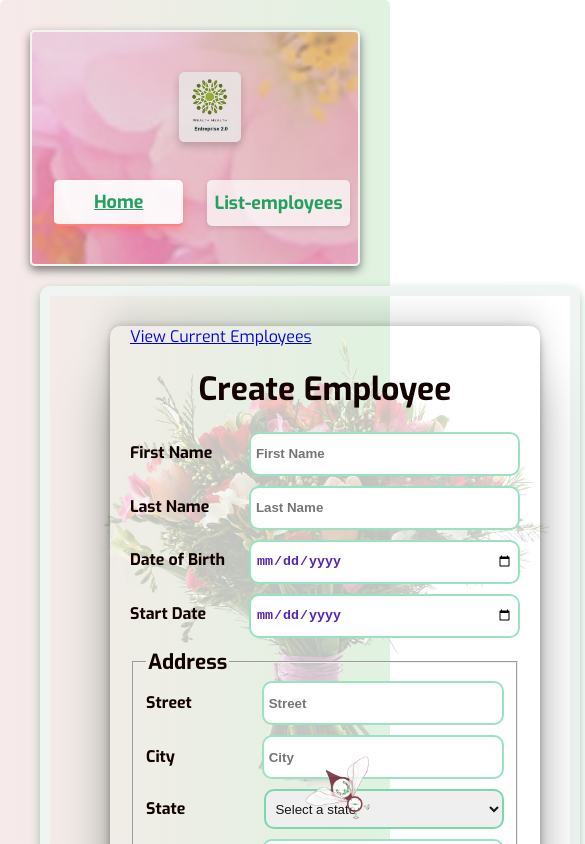
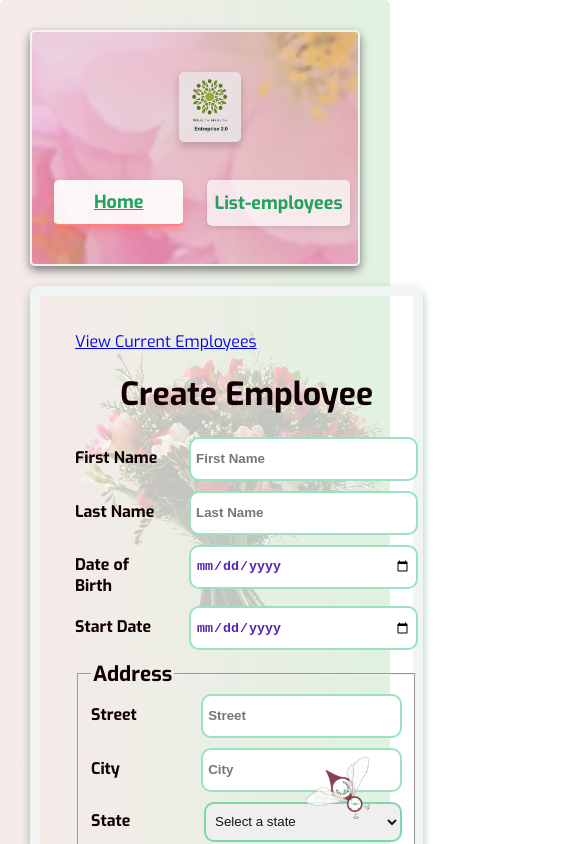
Before and after one commit to tetyanachouteau/P14FrontRHNet, a React (Create React App) app: page / in a window 390 px wide. Shown: the top 844 px of the page, 585 px wide, since content can reach past the window. Built offline with nearby package versions, Linux system fonts and the light colour scheme.

Commit message:
Add media 500 at form of home

```diff
--- a/src/pages/Home.module.css
+++ b/src/pages/Home.module.css
@@ -28,8 +28,8 @@
   display: flex;
   flex-direction: column;
   justify-content: center;
+}
 
-}
 /* Styles de base pour les boutons */
 .buttonGreen, .buttonPurple {
   font-size: 2rem;
@@ -92,14 +92,24 @@
   outline: none;
 }
 
-
 @media (max-width: 500px) {
-    .content{
+  .content {
       flex-direction: column-reverse;
+      padding: 15px;
+      margin-left: 10px;
+      margin-right: 10px;
   }
 
-    .home{
-        width: 100vw;
-        padding: 0 20px;
+  .home {
+      width: 100%;
+      padding: 20px;
+      margin-left: 0;
+      box-shadow: none;
+  }
+
+  .buttonGreen, .buttonPurple {
+      font-size: 1.5rem;
+      padding: 10px;
+      margin: 5px 0;
   }
 }
```
Lines whose indentation alone changed are shown as unchanged.
